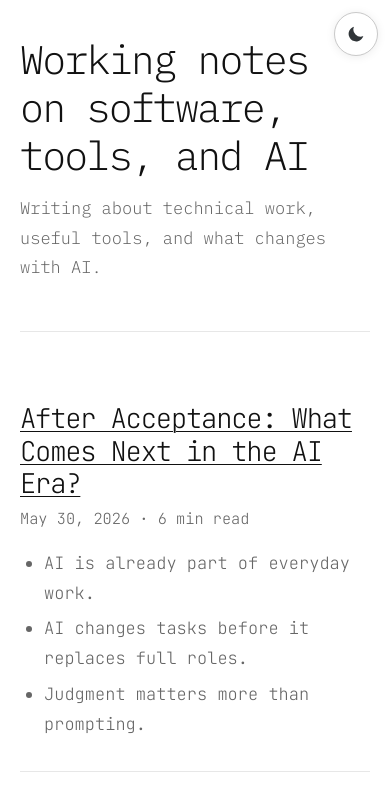
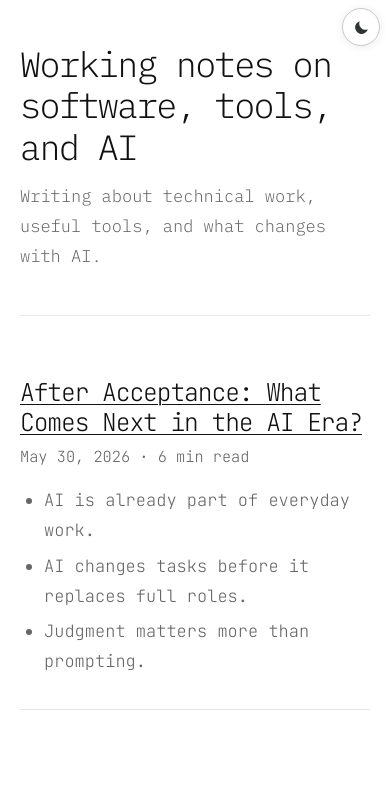
Before and after one commit to adiacov/adiacov.github.io, a Jekyll site: the page built from index.html, in a window 390 px wide. Shown: the top 811 px of the page. Built offline with Jekyll 4.4.1, drawn with Linux system fonts in a browser that asks for light colours.

Commit message:
Tune mobile typography

```diff
--- a/assets/style.css
+++ b/assets/style.css
@@ -257,23 +257,43 @@ blockquote {
   }
 
   h1 {
-    font-size: 2.35rem;
+    font-size: clamp(1.85rem, 8.4vw, 2.05rem);
+    line-height: 1.18;
   }
 
   h2 {
-    font-size: 1.6rem;
+    font-size: 1.45rem;
   }
 
   .page {
-    padding-top: 36px;
+    padding-top: 44px;
   }
 
   .theme-toggle {
     position: absolute;
-    top: 12px;
-    right: 12px;
-    width: 44px;
-    height: 44px;
+    top: 8px;
+    right: 10px;
+    width: 38px;
+    height: 38px;
+  }
+
+  .theme-toggle__icon {
+    width: 19px;
+    height: 19px;
+  }
+
+  .site-header {
+    margin-bottom: 36px;
+    padding-bottom: 24px;
+  }
+
+  .site-header h1 {
+    font-size: clamp(1.95rem, 9vw, 2.15rem);
+  }
+
+  .post-header {
+    margin-bottom: 32px;
+    padding-bottom: 24px;
   }
 
   .post-nav {
```
